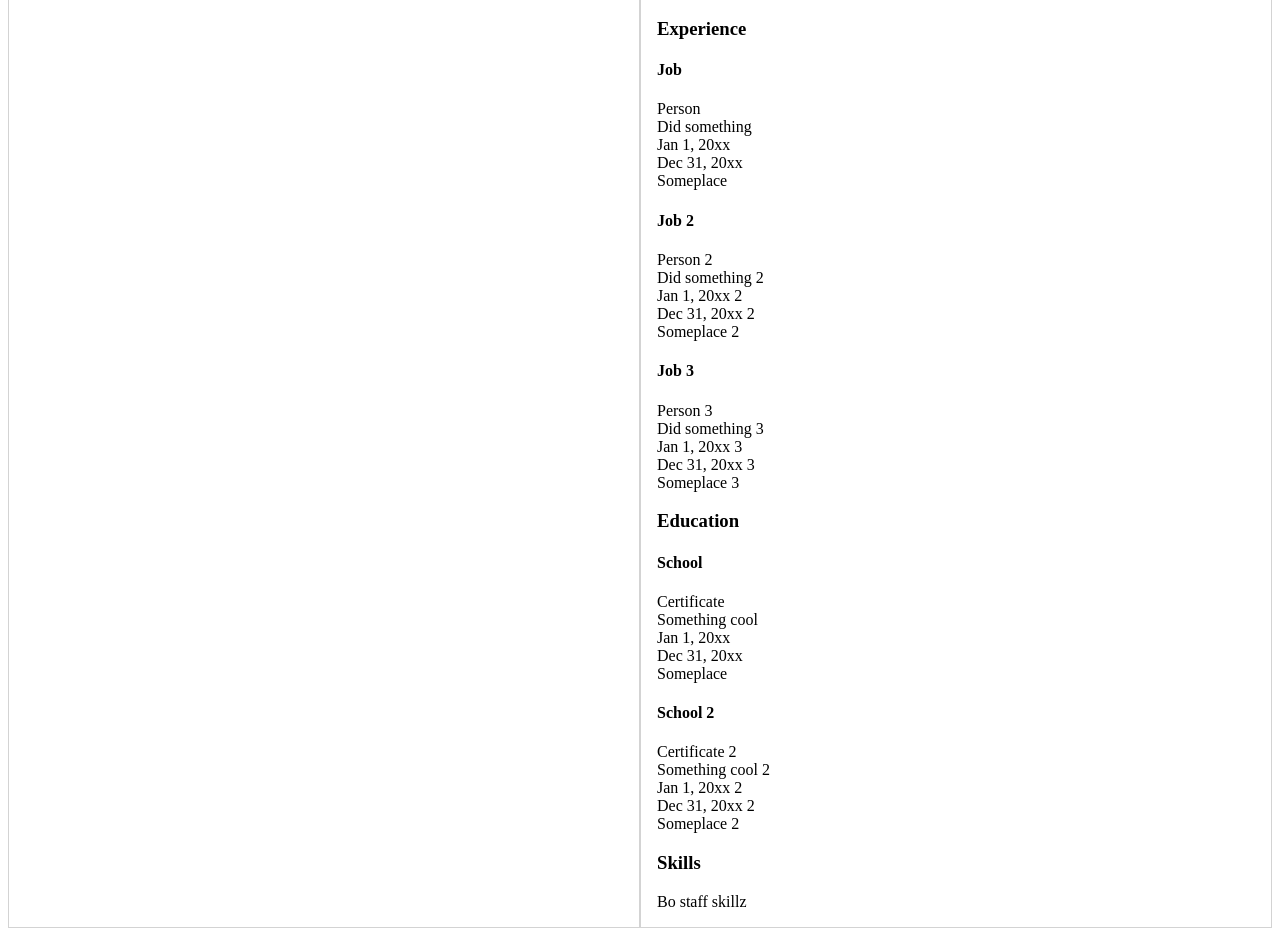
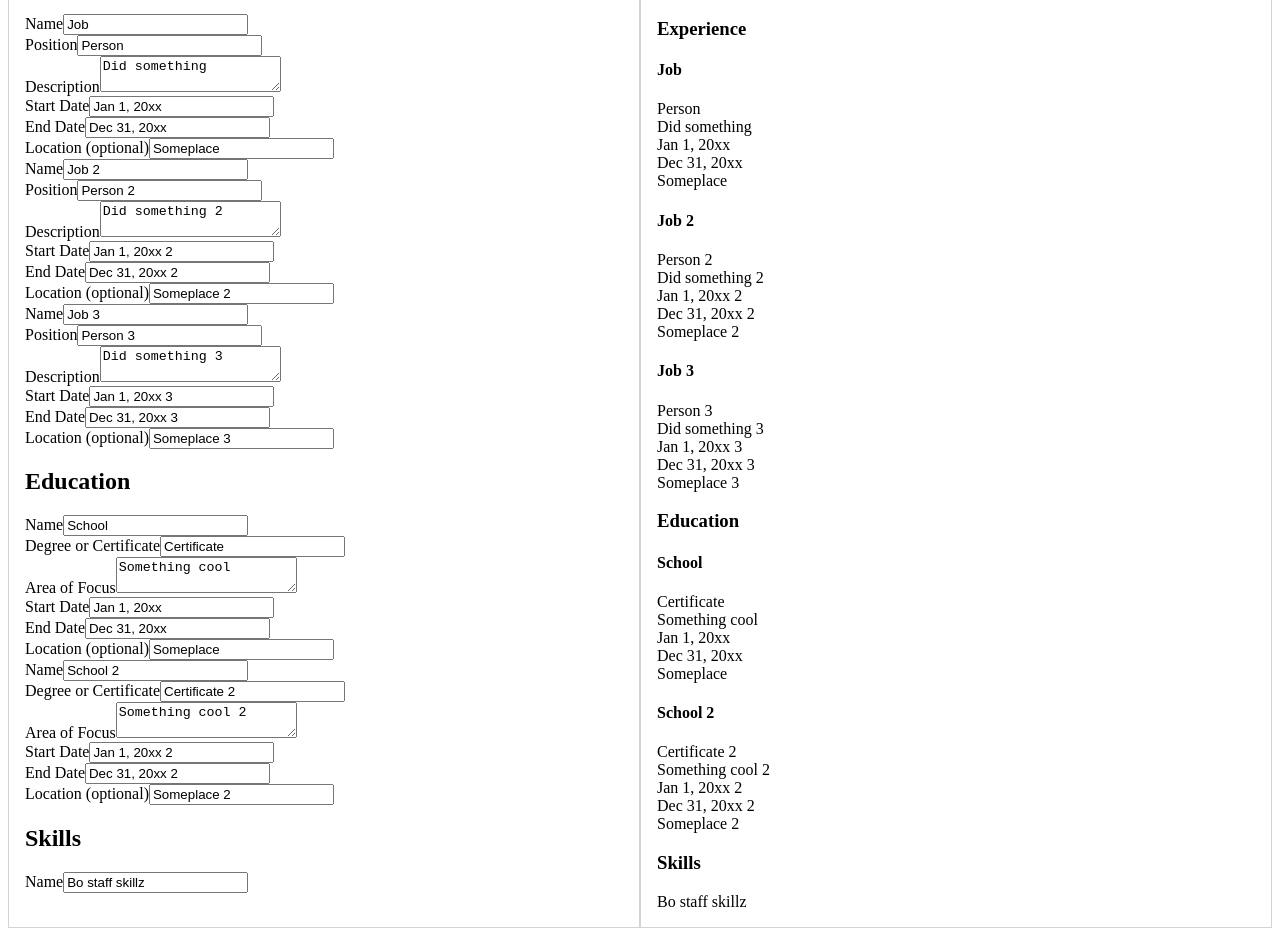
Before and after one commit to JacobGiordano/top-cv-app, a React (Vite) app: page / in a window 1280 px wide. Shown: the part 420-1356 px from the top of the page. Built offline with nearby package versions, Linux system fonts and the light colour scheme.

Commit message:
Add remaining section components

```diff
--- a/src/components/App.jsx
+++ b/src/components/App.jsx
@@ -11,6 +11,9 @@ import { useState } from "react";
 
 import { v4 as uuidv4 } from "uuid";
 import PersonalInfo from "./Personal/PersonalInfo.jsx";
+import Experience from "./Experience/Experience.jsx";
+import Education from "./Education/Education.jsx";
+import Skills from "./Education/Skills.jsx";
 
 function App() {
   const [appData, setAppData] = useState(sampleData);
@@ -40,7 +43,22 @@ function App() {
             appData={appData}
             updateData={updateData}
             sectionName='personal'
-          ></PersonalInfo>
+          />
+          <Experience
+            appData={appData}
+            updateData={updateData}
+            sectionName='experience'
+          />
+          <Education
+            appData={appData}
+            updateData={updateData}
+            sectionName='education'
+          />
+          <Skills
+            appData={appData}
+            updateData={updateData}
+            sectionName='skills'
+          />
         </Column>
         <Column>
           <Preview appData={appData} />
--- /dev/null
+++ b/src/components/Education/Education.jsx
@@ -0,0 +1,82 @@
+function Education({ appData, updateData, sectionName }) {
+  const handleChange = (e, cardId) => {
+    const formData = new FormData(e.target.closest("form"));
+    formData.set("id", cardId);
+    const newCardObj = Object.fromEntries(formData);
+    updateData(sectionName, newCardObj);
+  };
+
+  const cards = appData[sectionName].map((card) => {
+    return (
+      <form key={card.id} action='' method='post'>
+        <div className='input-group'>
+          <label htmlFor={`name_${card.id}`}>Name</label>
+          <input
+            type='text'
+            id={`name_${card.id}`}
+            name="name"
+            value={card.name}
+            onChange={(e) => handleChange(e, card.id)}
+          />
+        </div>
+        <div className='input-group'>
+          <label htmlFor={`degree_certification_${card.id}`}>Degree or Certificate</label>
+          <input
+            type='text'
+            id={`degree_certification_${card.id}`}
+            name="degree_certification"
+            value={card.degree_certification}
+            onChange={(e) => handleChange(e, card.id)}
+          />
+        </div>
+        <div className='input-group'>
+          <label htmlFor={`area_of_focus_${card.id}`}>Area of Focus</label>
+          <textarea
+            type='text'
+            id={`area_of_focus_${card.id}`}
+            name="area_of_focus"
+            value={card.area_of_focus}
+            onChange={(e) => handleChange(e, card.id)}
+          />
+        </div>
+        <div className='input-group'>
+          <label htmlFor={`start-date_${card.id}`}>Start Date</label>
+          <input
+            type='text'
+            id={`start-date_${card.id}`}
+            name="start_date"
+            value={card.start_date}
+            onChange={(e) => handleChange(e, card.id)}
+          />
+        </div>
+        <div className='input-group'>
+          <label htmlFor={`end-date_${card.id}`}>End Date</label>
+          <input
+            type='text'
+            id={`end-date_${card.id}`}
+            name="end_date"
+            value={card.end_date}
+            onChange={(e) => handleChange(e, card.id)}
+          />
+        </div>
+        <div className='input-group'>
+          <label htmlFor={`location_${card.id}`}>Location (optional)</label>
+          <input
+            type='text'
+            id={`location_${card.id}`}
+            name="location"
+            value={card.location}
+            onChange={(e) => handleChange(e, card.id)}
+          />
+        </div>
+      </form>
+    );
+  });
+  return (
+    <div className='section'>
+      <h2>Education</h2>
+      {cards}
+    </div>
+  );
+}
+export default Education;
--- /dev/null
+++ b/src/components/Education/Skills.jsx
@@ -0,0 +1,32 @@
+function Skills({ appData, updateData, sectionName }) {
+  const handleChange = (e, cardId) => {
+    const formData = new FormData(e.target.closest("form"));
+    formData.set("id", cardId);
+    const newCardObj = Object.fromEntries(formData);
+    updateData(sectionName, newCardObj);
+  };
+
+  const cards = appData[sectionName].map((card) => {
+    return (
+      <form key={card.id} action='' method='post'>
+        <div className='input-group'>
+          <label htmlFor={`skill_${card.id}`}>Name</label>
+          <input
+            type='text'
+            id={`skill_${card.id}`}
+            name="skill"
+            value={card.skill}
+            onChange={(e) => handleChange(e, card.id)}
+          />
+        </div>
+      </form>
+    );
+  });
+  return (
+    <div className='section'>
+      <h2>Skills</h2>
+      {cards}
+    </div>
+  );
+}
+export default Skills;
--- /dev/null
+++ b/src/components/Experience/Experience.jsx
@@ -0,0 +1,82 @@
+function Experience({ appData, updateData, sectionName }) {
+  const handleChange = (e, cardId) => {
+    const formData = new FormData(e.target.closest("form"));
+    formData.set("id", cardId);
+    const newCardObj = Object.fromEntries(formData);
+    updateData(sectionName, newCardObj);
+  };
+
+  const cards = appData[sectionName].map((card) => {
+    return (
+      <form key={card.id} action='' method='post'>
+        <div className='input-group'>
+          <label htmlFor={`name_${card.id}`}>Name</label>
+          <input
+            type='text'
+            id={`name_${card.id}`}
+            name="name"
+            value={card.name}
+            onChange={(e) => handleChange(e, card.id)}
+          />
+        </div>
+        <div className='input-group'>
+          <label htmlFor={`position_${card.id}`}>Position</label>
+          <input
+            type='text'
+            id={`position_${card.id}`}
+            name="position"
+            value={card.position}
+            onChange={(e) => handleChange(e, card.id)}
+          />
+        </div>
+        <div className='input-group'>
+          <label htmlFor={`description_${card.id}`}>Description</label>
+          <textarea
+            type='text'
+            id={`description_${card.id}`}
+            name="description"
+            value={card.description}
+            onChange={(e) => handleChange(e, card.id)}
+          />
+        </div>
+        <div className='input-group'>
+          <label htmlFor={`start-date_${card.id}`}>Start Date</label>
+          <input
+            type='text'
+            id={`start-date_${card.id}`}
+            name="start_date"
+            value={card.start_date}
+            onChange={(e) => handleChange(e, card.id)}
+          />
+        </div>
+        <div className='input-group'>
+          <label htmlFor={`end-date_${card.id}`}>End Date</label>
+          <input
+            type='text'
+            id={`end-date_${card.id}`}
+            name="end_date"
+            value={card.end_date}
+            onChange={(e) => handleChange(e, card.id)}
+          />
+        </div>
+        <div className='input-group'>
+          <label htmlFor={`location_${card.id}`}>Location (optional)</label>
+          <input
+            type='text'
+            id={`location_${card.id}`}
+            name="location"
+            value={card.location}
+            onChange={(e) => handleChange(e, card.id)}
+          />
+        </div>
+      </form>
+    );
+  });
+  return (
+    <div className='section'>
+      <h2>Experience</h2>
+      {cards}
+    </div>
+  );
+}
+export default Experience;
```
